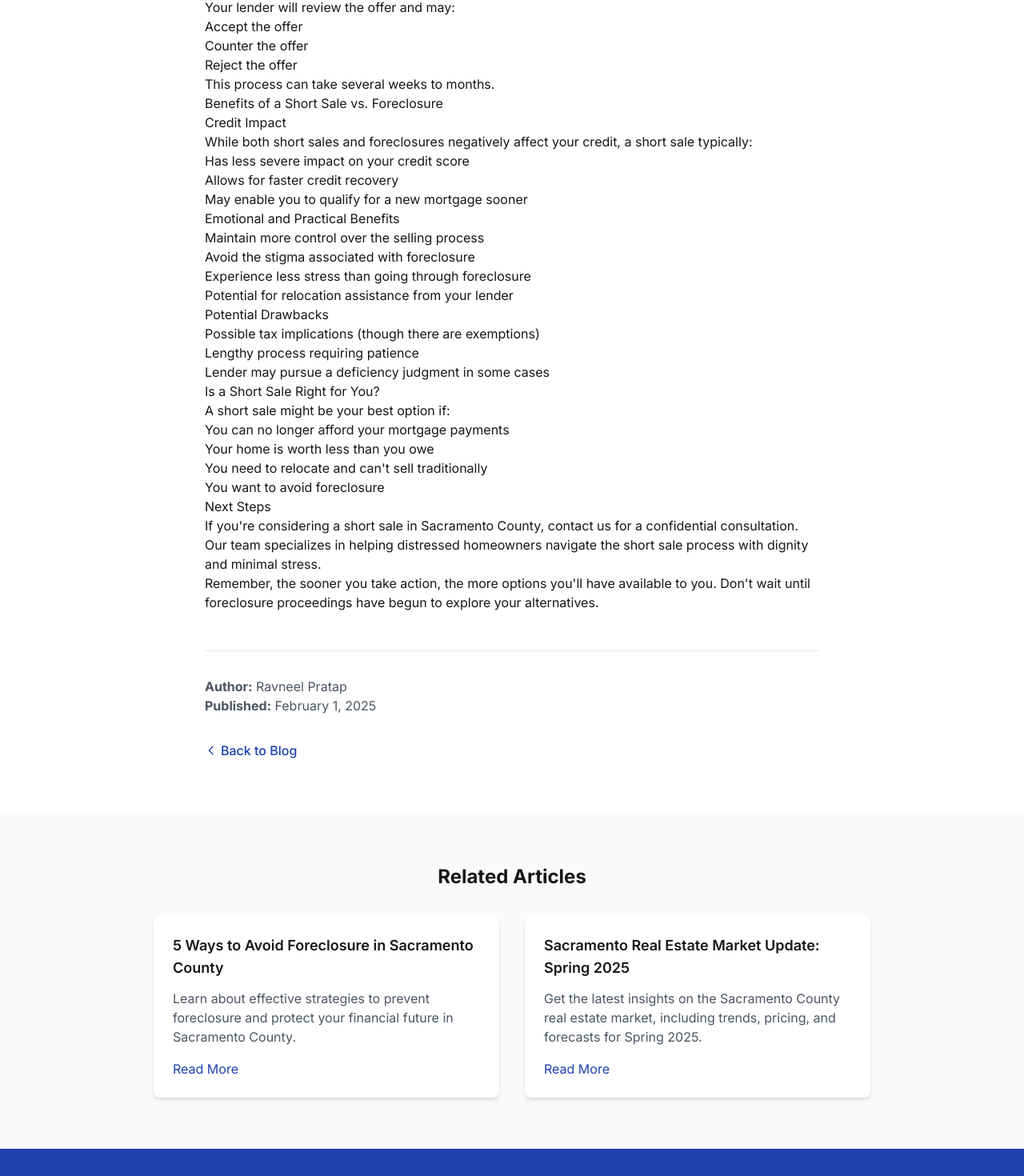
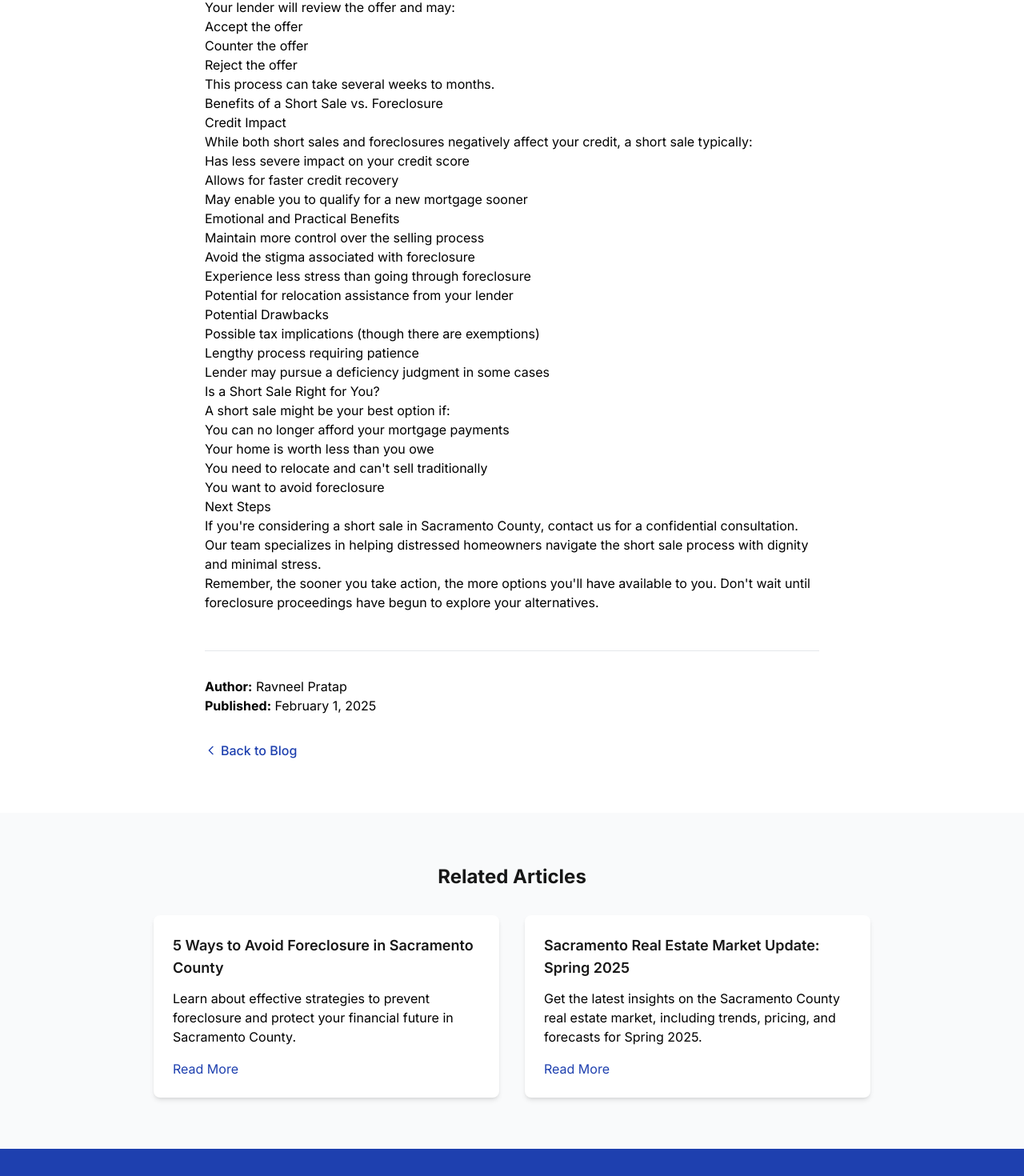
Before and after one commit to TripW1re/reo-agent-website, a Next.js app: page /blog/understanding-short-sales-sacramento-guide in a window 1280 px wide. Shown: the part 1295-2765 px from the top of the page at 80% size. Built offline with nearby package versions, Linux system fonts and the light colour scheme.

Commit message:
Update understanding-short-sales-sacramento-guide blog post to use black text

```diff
--- a/app/blog/understanding-short-sales-sacramento-guide/page.tsx
+++ b/app/blog/understanding-short-sales-sacramento-guide/page.tsx
@@ -31,7 +31,7 @@ export default function BlogPost() {
       <section className="py-16">
         <div className="container mx-auto px-4">
           <div className="max-w-3xl mx-auto">
-            <div className="prose max-w-none">
+            <div className="prose max-w-none text-black">
               <h2>What is a Short Sale?</h2>
               <p>
                 A short sale occurs when you sell your home for less than the amount you owe on your mortgage, with your lender's approval to accept the sale proceeds as full or partial satisfaction of your debt. This option is typically considered when:
@@ -132,10 +132,10 @@ export default function BlogPost() {
             </div>
 
             <div className="mt-12 pt-8 border-t border-gray-200">
-              <p className="text-gray-600">
+              <p className="text-black">
                 <strong>Author:</strong> Ravneel Pratap
               </p>
-              <p className="text-gray-600">
+              <p className="text-black">
                 <strong>Published:</strong> February 1, 2025
               </p>
             </div>
@@ -164,7 +164,7 @@ export default function BlogPost() {
             <div className="grid grid-cols-1 md:grid-cols-2 gap-8">
               <div className="bg-white p-6 rounded-lg shadow-md">
                 <h3 className="text-lg font-semibold mb-3">5 Ways to Avoid Foreclosure in Sacramento County</h3>
-                <p className="text-gray-600 mb-4">
+                <p className="text-black mb-4">
                   Learn about effective strategies to prevent foreclosure and protect your financial future in Sacramento County.
                 </p>
                 <Link href="/blog/5-ways-to-avoid-foreclosure-sacramento" className="text-blue-800 hover:underline">
@@ -174,7 +174,7 @@ export default function BlogPost() {
 
               <div className="bg-white p-6 rounded-lg shadow-md">
                 <h3 className="text-lg font-semibold mb-3">Sacramento Real Estate Market Update: Spring 2025</h3>
-                <p className="text-gray-600 mb-4">
+                <p className="text-black mb-4">
                   Get the latest insights on the Sacramento County real estate market, including trends, pricing, and forecasts for Spring 2025.
                 </p>
                 <Link href="/blog/sacramento-real-estate-market-update-spring-2025" className="text-blue-800 hover:underline">
```
